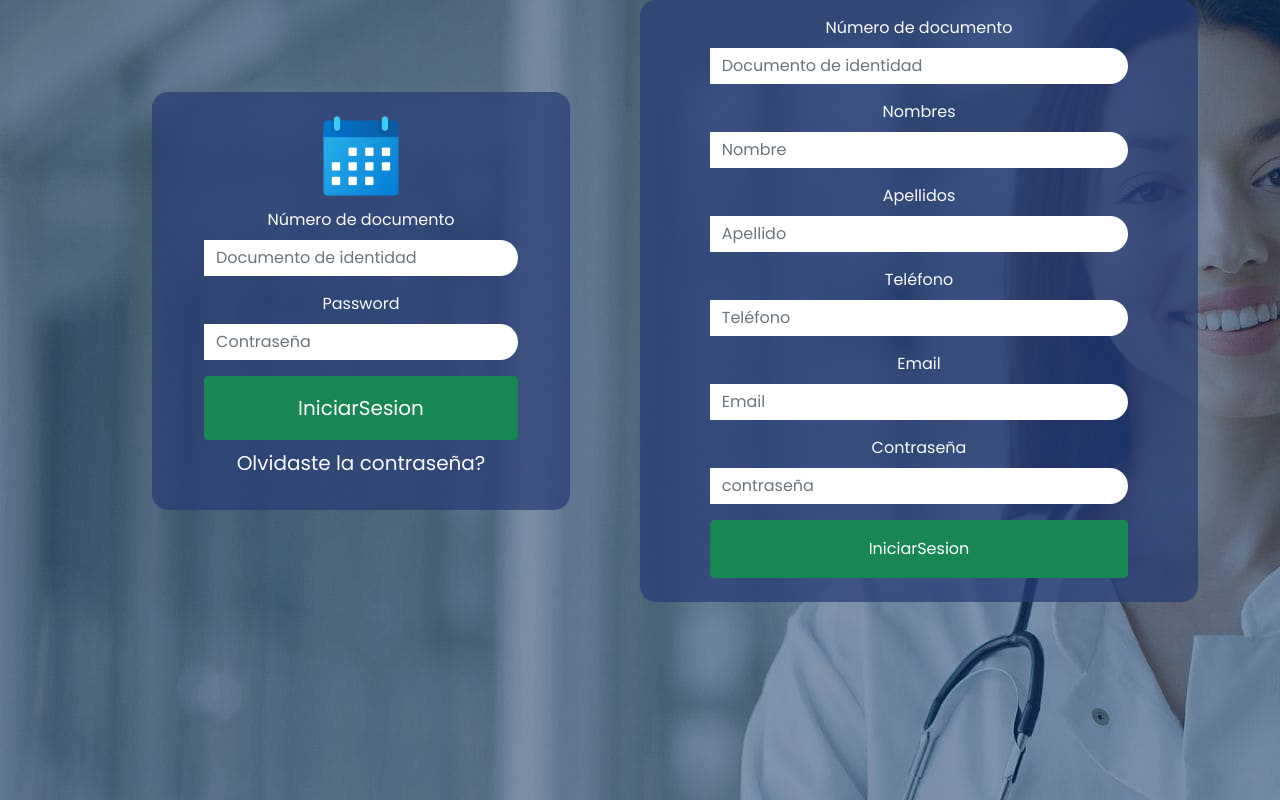
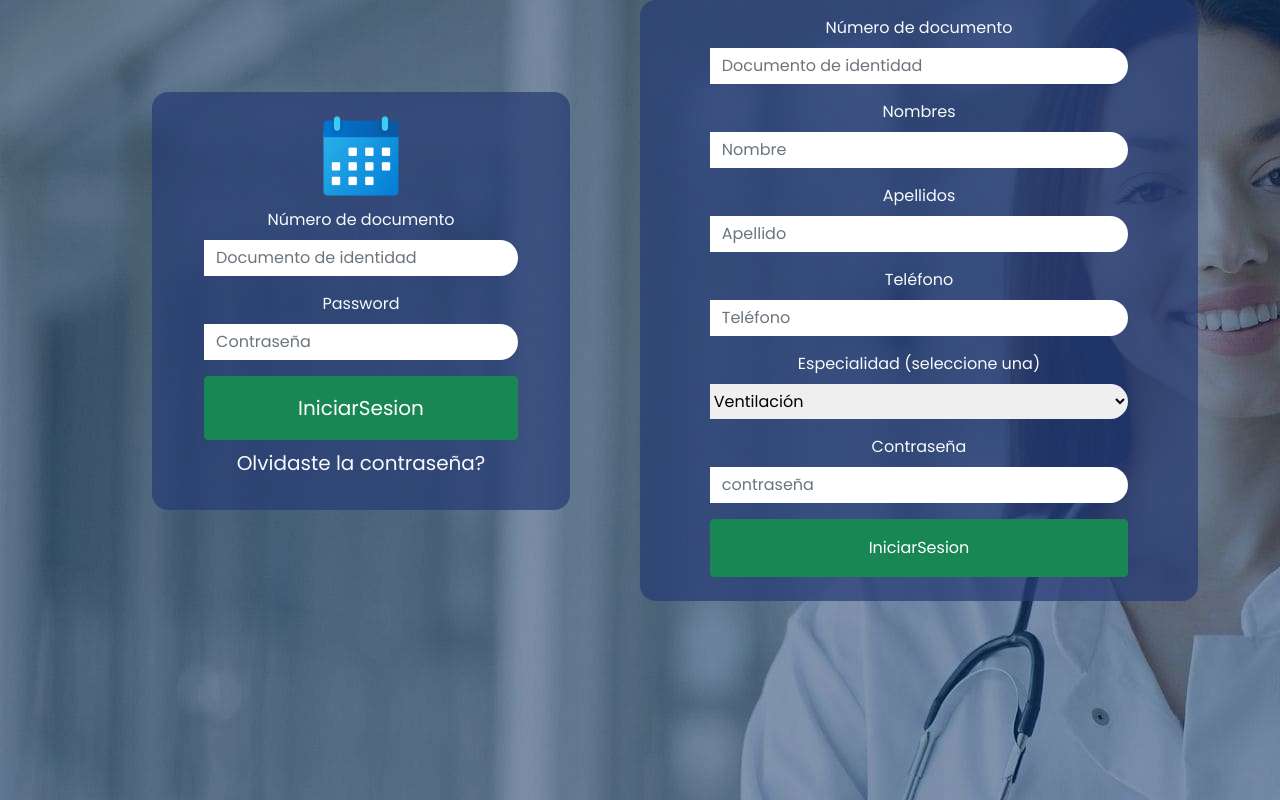
Before and after one commit to DavidTorres16/senasoft_myjobschedule, a React (Create React App) app in the folder my_job_schedule/: page / in a window 1280 px wide. Built offline with nearby package versions, Linux system fonts and the light colour scheme.

Commit message:
Se cambio formulario de registro y se agrego campo especilidad

```diff
--- a/my_job_schedule/src/components/Registry/Registry.jsx
+++ b/my_job_schedule/src/components/Registry/Registry.jsx
@@ -81,13 +81,14 @@ export default function Login() {
                 </div>
 
                 <div className="mb-3 d-flex flex-column w-75">
-                    <label htmlFor="remail" className="form-label text-light">Email</label>
-                    <input type="text"
-                    placeholder="Email"
-                    className="form-control inputs" id="remail"
-                    onChange={e => setEmail(e.target.value)} value={email}/>
+                    <label htmlFor="especility" className="form-label text-light">Especialidad (seleccione una)</label>
+                    <select name="select" className="selectSpecility " id="especility">
+                        <option value={1}>Ventilación</option>
+                        <option value={2}>Infantes</option>
+                        <option value={3}>Administración de medicamentos</option>
+                        <option value={4}>General</option>
+                    </select>
                 </div>
-
                 <div className="mb-3 d-flex flex-column w-75">
                     <label htmlFor="rpassword" className="form-label text-light">Contraseña</label>
                     <input type="password"
--- a/my_job_schedule/src/components/Registry/Style.css
+++ b/my_job_schedule/src/components/Registry/Style.css
@@ -12,6 +12,12 @@
     border-style: none;
 }
 
+.selectSpecility {
+    border-radius: 0px 25px 25px 0px;
+    border-style: none;
+    padding:5px 0px 5px 0px;
+}
+
 .bgform{
     background-color: #273c75b6;
     border-radius: 1em;
```
